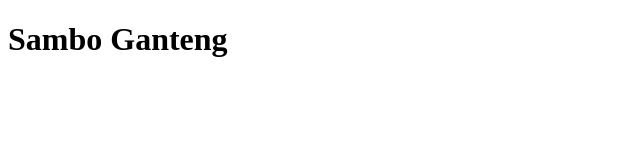
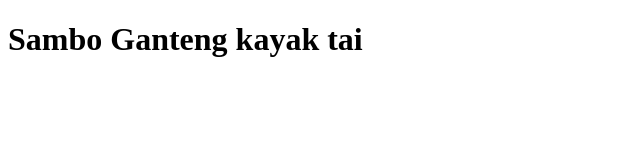
Before and after one commit to putusanjayasamba/CampRent, a plain HTML site: page index.html in a window 1280 px wide. Shown: the whole page, without its empty margins (0-640 px from the left). Drawn offline with Linux system fonts and the light colour scheme.

Commit message:
Update index.html
ubah coba 1

```diff
--- a/index.html
+++ b/index.html
@@ -6,6 +6,6 @@
     <title>Document</title>
 </head>
 <body>
-    <h1>Sambo Ganteng</h1>
+    <h1>Sambo Ganteng kayak tai</h1>
 </body>
 </html>
```
